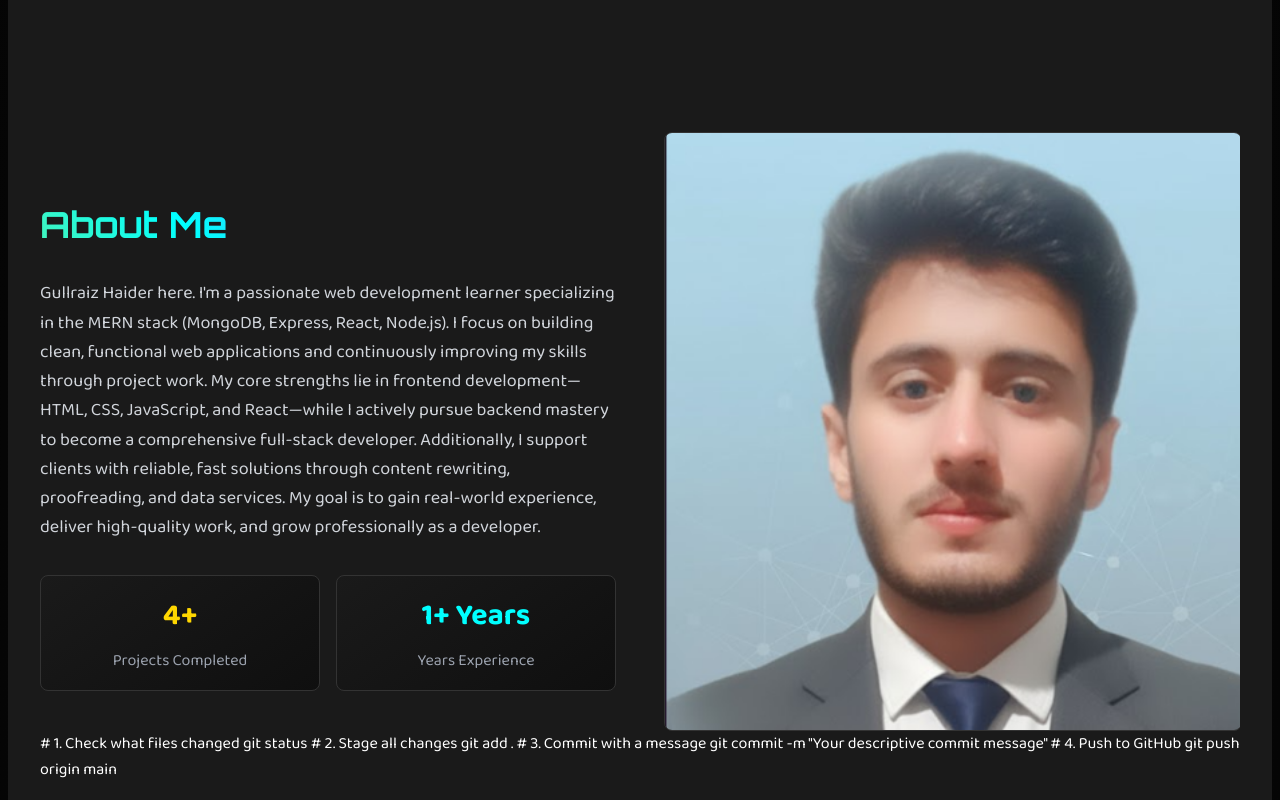
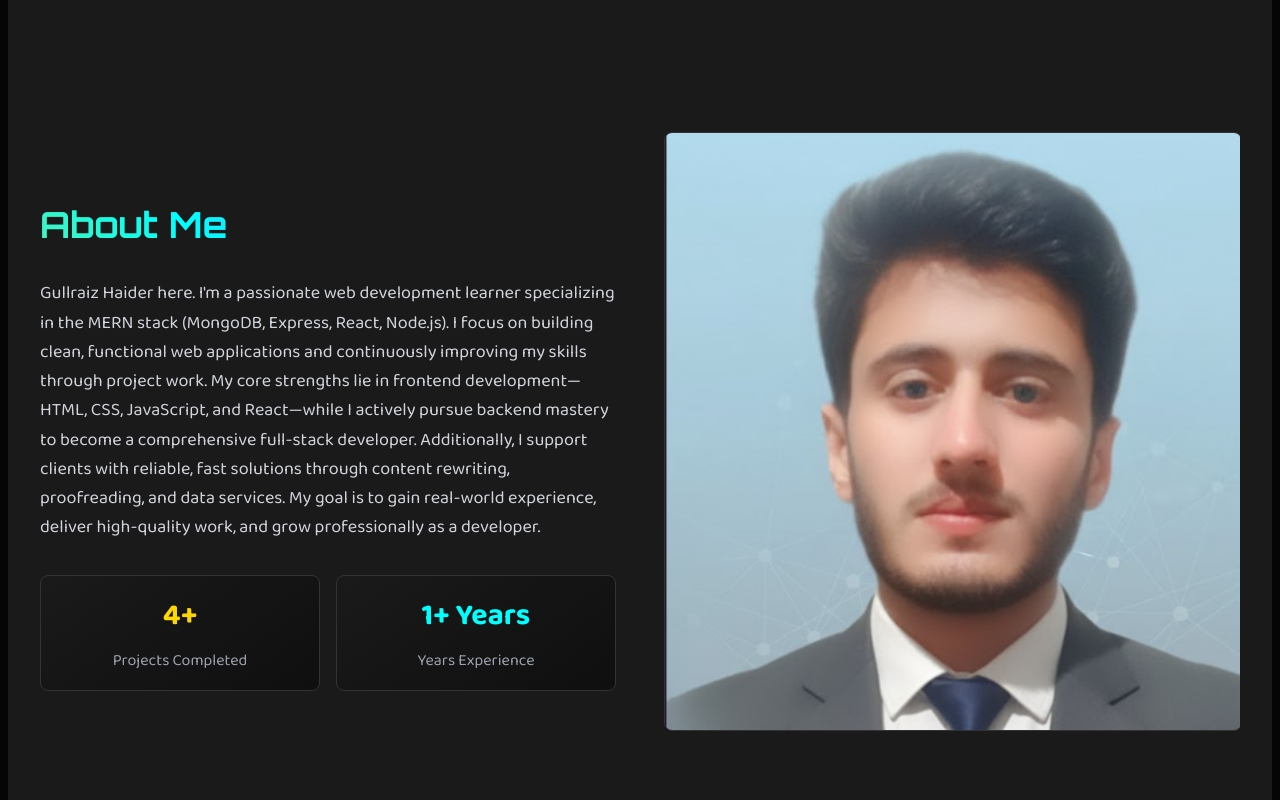
Before and after one commit to the-curiouscoder/my-portfolio, a React (Create React App) app: page / in a window 1280 px wide. Shown: the part 2140-2940 px from the top of the page. Built offline with nearby package versions, Linux system fonts and the light colour scheme.

Commit message:
Your descriptive commit message

```diff
--- a/src/components/About.js
+++ b/src/components/About.js
@@ -41,17 +41,7 @@ const About = () => {
               <img className="w-full h-full object-cover  overflow-hidden bg-gradient-to-br from-cyber-gold/20 to-cyber-cyan/20 rounded-lg flex items-center justify-center cyber-card" src={logo} alt="hj" />
             </div>
           </div>
-        </div>        # 1. Check what files changed
-        git status
-
-        # 2. Stage all changes
-        git add .
-
-        # 3. Commit with a message
-        git commit -m "Your descriptive commit message"
-
-        # 4. Push to GitHub
-        git push origin main
+        </div>
       </div>
     </section>
   );
```
